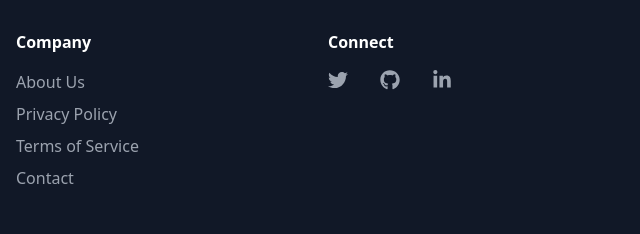
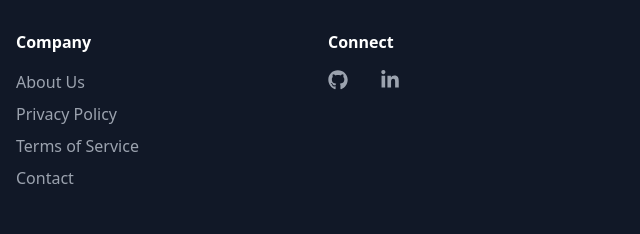
Before and after one commit to techuhat/toolkit, a plain HTML site: page index.html in a window 1280 px wide. Shown: the part 1966-2200 px from the top of the page, 640-1280 px from the left. Drawn offline with Linux system fonts and the light colour scheme.

Commit message:
Update index.html

```diff
--- a/index.html
+++ b/index.html
@@ -1820,13 +1820,10 @@
                 <div>
                     <h4 class="font-semibold mb-4">Connect</h4>
                     <div class="flex space-x-4">
-                        <a href="#" class="text-gray-400 hover:text-white transition-colors">
-                            <svg class="w-5 h-5" xmlns="http://www.w3.org/2000/svg" viewBox="0 0 512 512"><path fill="currentColor" d="M459.37 151.716c.325 4.548.325 9.097.325 13.645 0 138.72-105.583 298.558-298.558 298.558-59.452 0-114.68-17.219-161.137-47.106 8.447.974 16.568 1.299 25.34 1.299 49.055 0 94.213-16.568 130.274-44.832-46.132-.975-84.792-31.188-98.112-72.772 6.498.974 12.995 1.624 19.818 1.624 9.421 0 18.843-1.3 27.614-3.573-48.081-9.747-84.143-51.98-84.143-102.985v-1.299c13.969 7.797 30.214 12.67 47.431 13.319-28.264-18.843-46.781-51.005-46.781-87.391 0-19.492 5.197-37.36 14.294-52.954 51.655 63.675 129.3 105.258 216.365 109.807-1.624-7.797-2.599-15.918-2.599-24.04 0-57.828 46.782-104.934 104.934-104.934 30.213 0 57.502 12.67 76.67 33.137 23.715-4.548 46.456-13.32 66.599-25.34-7.798 24.366-24.366 44.833-46.132 57.827 21.117-2.273 41.584-8.122 60.426-16.243-14.292 20.791-32.161 39.308-52.628 54.253z"/></svg>
-                        </a>
-                        <a href="#" class="text-gray-400 hover:text-white transition-colors">
+                        <a href="https://github.com/techuhat" class="text-gray-400 hover:text-white transition-colors" target="_blank" rel="noopener noreferrer">
                             <svg class="w-5 h-5" xmlns="http://www.w3.org/2000/svg" viewBox="0 0 496 512"><path fill="currentColor" d="M165.9 397.4c0 2-2.3 3.6-5.2 3.6-3.3.3-5.6-1.3-5.6-3.6 0-2 2.3-3.6 5.2-3.6 3-.3 5.6 1.3 5.6 3.6zm-31.1-4.5c-.7 2 1.3 4.3 4.3 4.9 2.6 1 5.6 0 6.2-2s-1.3-4.3-4.3-5.2c-2.6-.7-5.5.3-6.2 2.3zm44.2-1.7c-2.9.7-4.9 2.6-4.6 4.9.3 2 2.9 3.3 5.9 2.6 2.9-.7 4.9-2.6 4.6-4.6-.3-1.9-3-3.2-5.9-2.9zM244.8 8C106.1 8 0 113.3 0 252c0 110.9 69.8 205.8 169.5 239.2 12.8 2.3 17.3-5.6 17.3-12.1 0-6.2-.3-40.4-.3-61.4 0 0-70 15-84.7-29.8 0 0-11.4-29.1-27.8-36.6 0 0-22.9-15.7 1.6-15.4 0 0 24.9 2 38.6 25.8 21.9 38.6 58.6 27.5 72.9 20.9 2.3-16 8.8-27.1 16-33.7-55.9-6.2-112.3-14.3-112.3-110.5 0-27.5 7.6-41.3 23.6-58.9-2.6-6.5-11.1-33.3 2.6-67.9 20.9-6.5 69 27 69 27 20-5.6 41.5-8.5 62.8-8.5s42.8 2.9 62.8 8.5c0 0 48.1-33.6 69-27 13.7 34.7 5.2 61.4 2.6 67.9 16 17.7 25.8 31.5 25.8 58.9 0 96.5-58.9 104.2-114.8 110.5 9.2 7.9 17 22.9 17 46.4 0 33.7-.3 75.4-.3 83.6 0 6.5 4.6 14.4 17.3 12.1C428.2 457.8 496 362.9 496 252 496 113.3 383.5 8 244.8 8zM97.2 352.9c-1.3 1-1 3.3.7 5.2 1.6 1.6 3.9 2.3 5.2 1 1.3-1 1-3.3-.7-5.2-1.6-1.6-3.9-2.3-5.2-1zm-10.8-8.1c-.7 1.3.3 2.9 2.3 3.9 1.6 1 3.6.7 4.3-.7.7-1.3-.3-2.9-2.3-3.9-2-.6-3.6-.3-4.3.7zm32.4 35.6c-1.6 1.3-1 4.3 1.3 6.2 2.3 2.3 5.2 2.6 6.5 1 1.3-1.3.7-4.3-1.3-6.2-2.2-2.3-5.2-2.6-6.5-1zm-11.4-14.7c-1.6 1-1.6 3.6 0 5.9 1.6 2.3 4.3 3.3 5.6 2.3 1.6-1.3 1.6-3.9 0-6.2-1.4-2.3-4-3.3-5.6-2z"/></svg>
                         </a>
-                        <a href="#" class="text-gray-400 hover:text-white transition-colors">
+                        <a href="https://www.linkedin.com/in/mohdkhanumar/" class="text-gray-400 hover:text-white transition-colors">
                             <svg class="w-5 h-5" xmlns="http://www.w3.org/2000/svg" viewBox="0 0 448 512"><path fill="currentColor" d="M100.28 448H7.4V148.9h92.88zM53.79 108.1C24.09 108.1 0 83.5 0 53.8a53.79 53.79 0 0 1 107.58 0c0 29.7-24.1 54.3-53.79 54.3zM447.9 448h-92.68V302.4c0-34.7-.7-79.2-48.29-79.2-48.29 0-55.69 37.7-55.69 76.7V448h-92.78V148.9h89.08v40.8h1.3c12.4-23.5 42.69-48.3 87.88-48.3 94 0 111.28 61.9 111.28 142.3V448z"/></svg>
                         </a>
                     </div>
```
